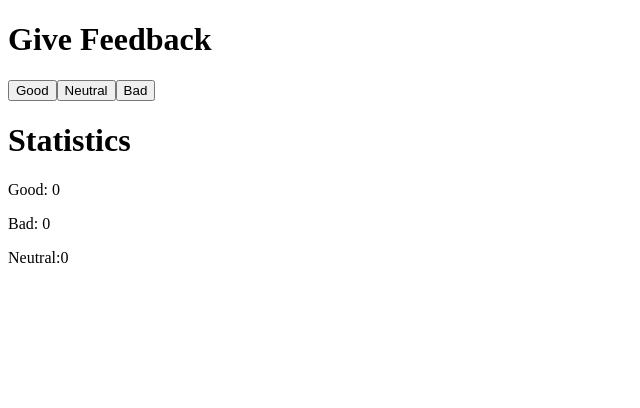
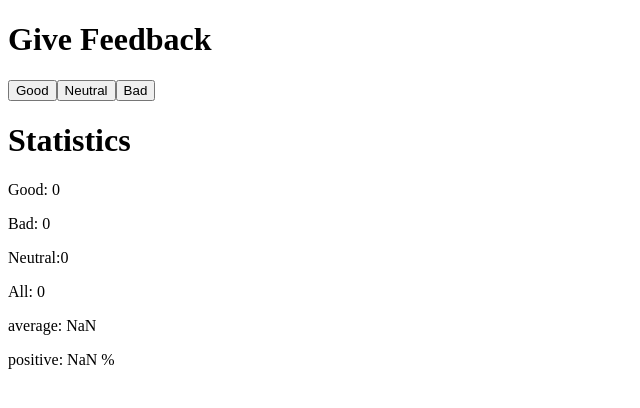
Before and after one commit to bishwasshrestha/React2021, a React (Create React App) app in the folder part1/: page / in a window 1280 px wide. Shown: the top 408 px of the page, without its empty margins (0-640 px from the left). Built offline with nearby package versions, Linux system fonts and the light colour scheme.

Commit message:
Introduction to React, Exercise 1.7

```diff
--- a/part1/src/App.js
+++ b/part1/src/App.js
@@ -26,20 +26,33 @@ const App = () => {
   const [goodClicks, setGood] = useState(0)
   const [badClicks, setBad] = useState(0)
   const [neutralClicks, setNeutral] = useState(0)
+  const [allClicks, setAll] = useState([])
 
+  console.log(allClicks)
 
 const handleGoodClicks =() => {
-  setGood(goodClicks+1)
+  setAll(allClicks.concat(1))
+  setGood(goodClicks + 1)
 }
 
 const handleBadClicks =() => {
+  setAll(allClicks.concat(-1))
   setBad(badClicks+1)
 }
 
 const handleNeutralClicks =() => {
   setNeutral(neutralClicks+1)
+  setAll(allClicks.concat(0))
 }
 
+let scoreCard
+if(allClicks.length >0){
+  scoreCard = allClicks.reduce((acc, cur) => acc + cur)
+  console.log(scoreCard)
+}
+
+const totalClicks = allClicks.length
+console.log(totalClicks)
   return (
     <div>
      <Header header= {header}/>
@@ -50,6 +63,9 @@ const handleNeutralClicks =() => {
      <p>Good: {goodClicks}</p>
      <p>Bad: {badClicks}</p>
      <p>Neutral:{neutralClicks}</p>
+     <p>All: {totalClicks}</p>
+     <p>average: {scoreCard/totalClicks}</p>
+     <p>positive: {goodClicks/totalClicks} %</p>
     </div>
   )
 }
```
